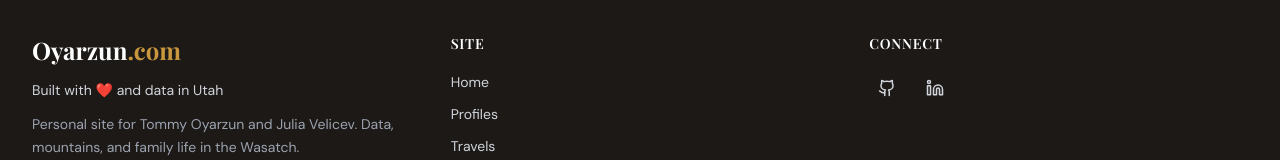
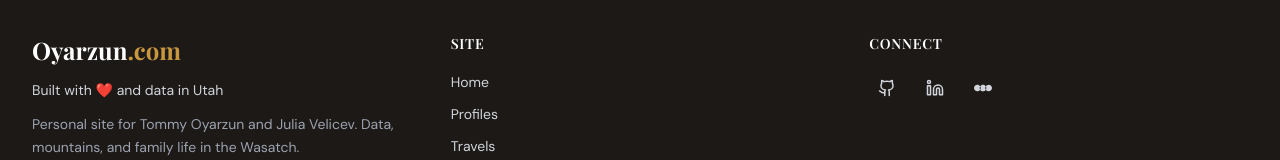
Before and after one commit to tjoyarzun/oyarzun-com, a Next.js app: page / in a window 1280 px wide. Shown: the part 2552-2712 px from the top of the page. Built offline with nearby package versions, Linux system fonts and the light colour scheme; a web font is replaced by a local one.

Commit message:
Add Letterboxd icon to footer Connect section
Installed simple-icons for the brand SVG path; LetterboxdIcon renders it
inline at the same 18px size as GitHub and LinkedIn icons.

Co-Authored-By: Claude Sonnet 4.6 <noreply@anthropic.com>

```diff
--- a/components/layout/Footer.tsx
+++ b/components/layout/Footer.tsx
@@ -1,5 +1,6 @@
 import Link from "next/link";
 import { Github, Linkedin } from "lucide-react";
+import { siLetterboxd } from "simple-icons";
 
 const siteLinks = [
   { label: "Home", href: "/" },
@@ -11,14 +12,19 @@ const siteLinks = [
   { label: "Family Hub", href: "/family" },
 ];
 
-const socialLinks = [
-  { label: "GitHub", href: "https://github.com/tjoyarzun", icon: Github },
-  {
-    label: "LinkedIn",
-    href: "https://linkedin.com/in/tom-oyarzun",
-    icon: Linkedin,
-  },
-];
+function LetterboxdIcon({ size = 18 }: { size?: number }) {
+  return (
+    <svg
+      width={size}
+      height={size}
+      viewBox="0 0 24 24"
+      fill="currentColor"
+      aria-hidden="true"
+    >
+      <path d={siLetterboxd.path} />
+    </svg>
+  );
+}
 
 export default function Footer() {
   return (
@@ -68,18 +74,33 @@ export default function Footer() {
               Connect
             </h3>
             <div className="flex items-center gap-3">
-              {socialLinks.map(({ label, href, icon: Icon }) => (
               <a
-                  key={label}
-                  href={href}
+                href="https://github.com/tjoyarzun"
                 target="_blank"
                 rel="noopener noreferrer"
-                  aria-label={label}
+                aria-label="GitHub"
                 className="w-9 h-9 rounded-lg flex items-center justify-center text-gray-300 hover:text-white hover:bg-white/10 transition-colors"
               >
-                  <Icon size={18} />
+                <Github size={18} />
               </a>
-              ))}
+              <a
+                href="https://linkedin.com/in/tom-oyarzun"
+                target="_blank"
+                rel="noopener noreferrer"
+                aria-label="LinkedIn"
+                className="w-9 h-9 rounded-lg flex items-center justify-center text-gray-300 hover:text-white hover:bg-white/10 transition-colors"
+              >
+                <Linkedin size={18} />
+              </a>
+              <a
+                href="https://letterboxd.com/toyarzun"
+                target="_blank"
+                rel="noopener noreferrer"
+                aria-label="Letterboxd"
+                className="w-9 h-9 rounded-lg flex items-center justify-center text-gray-300 hover:text-white hover:bg-white/10 transition-colors"
+              >
+                <LetterboxdIcon size={18} />
+              </a>
             </div>
           </div>
         </div>
--- a/package.json
+++ b/package.json
@@ -23,6 +23,7 @@
     "react-dom": "^18",
     "react-leaflet": "^4.2",
     "recharts": "^3.0",
+    "simple-icons": "^16.25.0",
     "tailwind-merge": "^2.3"
   },
   "devDependencies": {
```
Also changed, not shown: 1 other file (tests, documents, lock files or other folders). Lines whose indentation alone changed are shown as unchanged.
